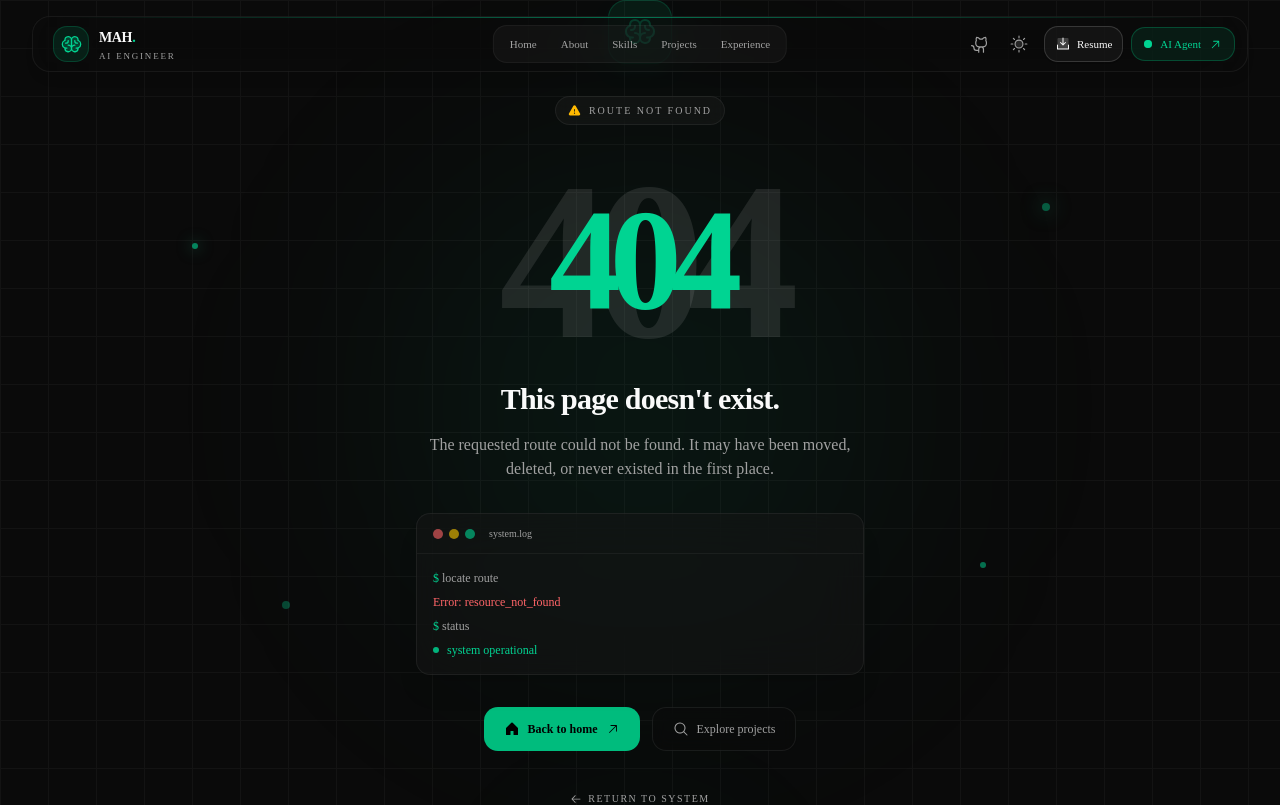
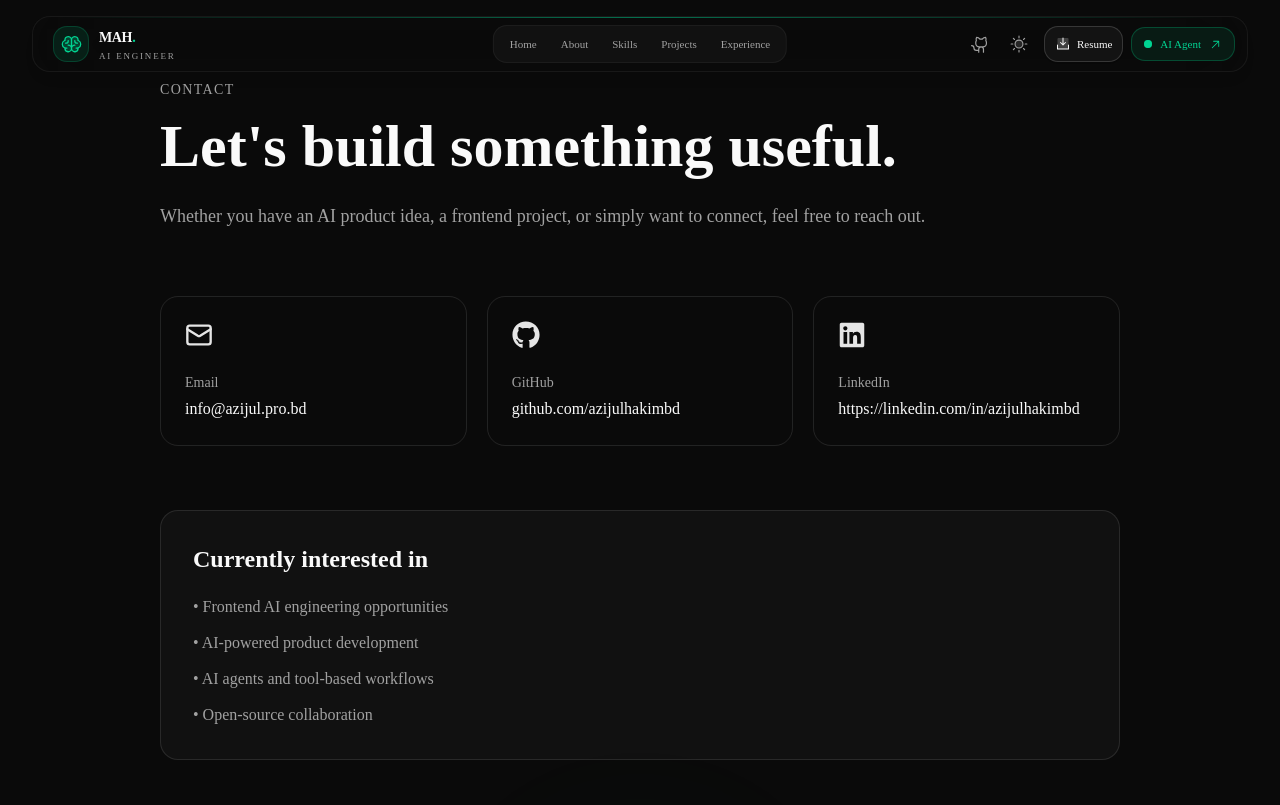
Before and after one commit to azijulhakimbd/Portfolio, a Next.js app: page /contact in a window 1280 px wide. Before the commit this address had no page. Shown: the top 805 px of the page. Built offline with nearby package versions, Linux system fonts and the light colour scheme.

Commit message:
feat:contact page add

```diff
--- /dev/null
+++ b/app/contact/page.tsx
@@ -0,0 +1,79 @@
+import { Mail } from "lucide-react";
+import { FaGithub, FaLinkedin } from "react-icons/fa";
+
+const links = [
+  {
+    label: "Email",
+    value: "info@azijul.pro.bd",
+    href: "mailto:info@azijul.pro.bd",
+    icon: Mail,
+  },
+  {
+    label: "GitHub",
+    value: "github.com/azijulhakimbd",
+    href: "https://github.com/azijulhakimbd",
+    icon: FaGithub ,
+  },
+  {
+    label: "LinkedIn",
+    value: "https://linkedin.com/in/azijulhakimbd",
+    href: "https://linkedin.com/in/azijulhakimbd",
+    icon: FaLinkedin,
+  },
+];
+
+export default function ContactPage() {
+  return (
+    <main className="mx-auto max-w-5xl px-6 py-20 lg:px-8">
+      <section className="max-w-3xl">
+        <p className="text-sm uppercase tracking-widest text-muted-foreground">
+          Contact
+        </p>
+
+        <h1 className="mt-4 text-4xl font-bold sm:text-6xl">
+          Let&apos;s build something useful.
+        </h1>
+
+        <p className="mt-6 text-lg leading-8 text-muted-foreground">
+          Whether you have an AI product idea, a frontend project, or simply
+          want to connect, feel free to reach out.
+        </p>
+      </section>
+
+      <section className="mt-16 grid gap-5 md:grid-cols-3">
+        {links.map((link) => {
+          const Icon = link.icon;
+
+          return (
+            <a
+              key={link.label}
+              href={link.href}
+              target={link.href.startsWith("http") ? "_blank" : undefined}
+              rel={link.href.startsWith("http") ? "noreferrer" : undefined}
+              className="rounded-2xl border p-6 transition hover:-translate-y-1 hover:shadow-lg"
+            >
+              <Icon className="size-7 text-primary" />
+
+              <p className="mt-6 text-sm text-muted-foreground">
+                {link.label}
+              </p>
+
+              <p className="mt-1 font-medium">{link.value}</p>
+            </a>
+          );
+        })}
+      </section>
+
+      <section className="mt-16 rounded-2xl border bg-muted/30 p-8">
+        <h2 className="text-2xl font-semibold">Currently interested in</h2>
+
+        <ul className="mt-5 space-y-3 text-muted-foreground">
+          <li>• Frontend AI engineering opportunities</li>
+          <li>• AI-powered product development</li>
+          <li>• AI agents and tool-based workflows</li>
+          <li>• Open-source collaboration</li>
+        </ul>
+      </section>
+    </main>
+  );
+}
--- a/package.json
+++ b/package.json
@@ -19,6 +19,7 @@
     "next-themes": "^0.4.6",
     "react": "19.2.8",
     "react-dom": "19.2.8",
+    "react-icons": "^5.7.0",
     "shadcn": "^4.18.0",
     "tailwind-merge": "^3.6.0",
     "tw-animate-css": "^1.4.0"
```
Also changed, not shown: 1 other file (tests, documents, lock files or other folders).
